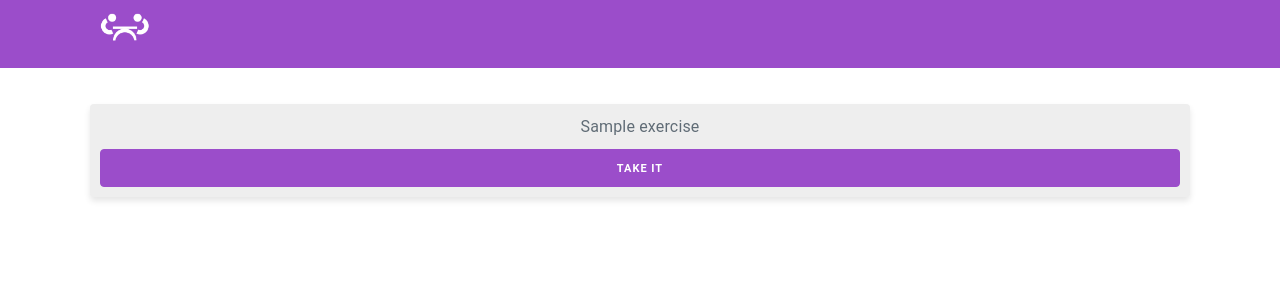
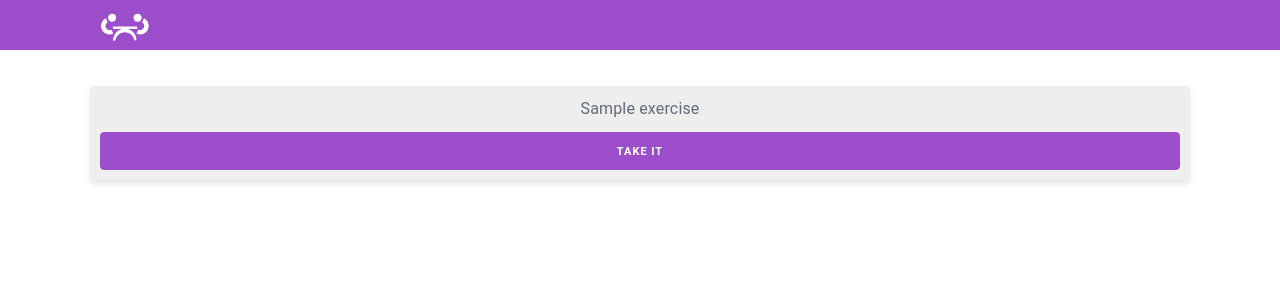
Before and after one commit to CPNV-ES/MAW11_Mugiwaras_Looper, a PHP site: page /exercises/answering in a window 1280 px wide. Shown: the top 300 px of the page. Run offline with PHP 8.4, Linux system fonts and the light colour scheme; tables that the repository leaves empty or names only in its code hold one stand-in row (values such as "Sample post"); data that the repository does not hold is empty.

Commit message:
fix: update the style.css

```diff
--- a/public/css/style.css
+++ b/public/css/style.css
@@ -231,12 +231,12 @@ header.container {
 
     max-width: 100%; /* Ensuring the header takes up a maximum width of 100% */
     display: flex; /* Making the section container use flexbox */
+    height: 5rem;
 
 }
 
 header.container img {
     max-height: 50px;
-    margin-bottom: 10px;
 }
 
 .dashboard .button {
```
